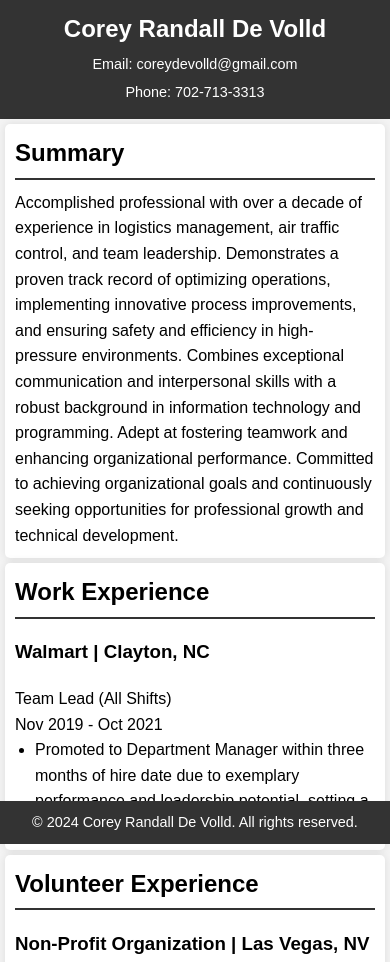
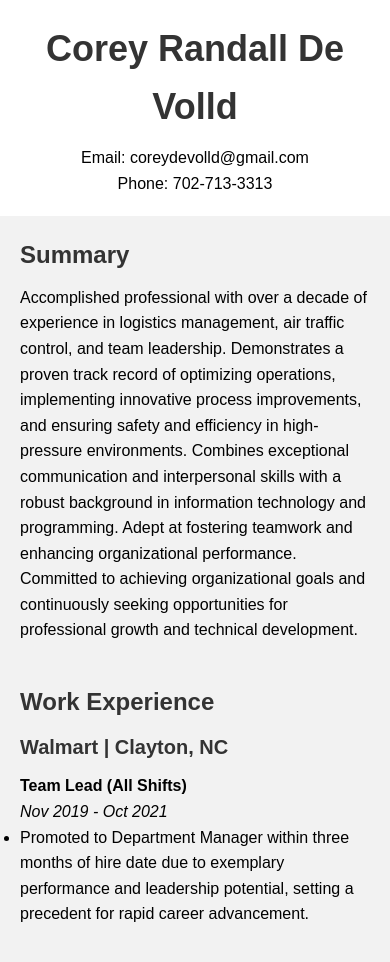
Before and after one commit to coreyrandall/self, a plain HTML site: page resume.html in a window 390 px wide. Shown: the top 962 px of the page. Drawn offline with Linux system fonts and the light colour scheme.

Commit message:
Update styles.css

```diff
--- a/styles.css
+++ b/styles.css
@@ -1,106 +1,69 @@
-/* Reset some default browser styles */
-body, h1, h2, p, ul {
+/* Reset default margin and padding */
+* {
     margin: 0;
     padding: 0;
+    box-sizing: border-box;
 }
 
-/* General styles */
 body {
     font-family: Arial, sans-serif;
     line-height: 1.6;
-    background-color: #f4f4f4;
-    padding-bottom: 50px; /* To avoid footer overlap */
+    background-color: #f2f2f2;
 }
 
 header {
-    background-color: #333;
-    color: white;
-    padding: 10px 0;
+    background-color: #fff;
+    padding: 20px 0;
+    position: sticky;
+    top: 0;
+    z-index: 1000;
+}
+
+.header-content {
+    max-width: 1200px;
+    margin: 0 auto;
     text-align: center;
 }
 
-header h1 {
-    margin: 0;
-}
-
-header p {
-    margin: 5px 0;
+main {
+    max-width: 1200px;
+    margin: 20px auto;
+    padding: 0 20px;
 }
 
 section {
-    padding: 20px;
-    margin: 20px auto;
-    background-color: white;
-    border-radius: 5px;
-    box-shadow: 0 0 10px rgba(0, 0, 0, 0.1);
-    max-width: 800px; /* Restrict the width on larger screens */
+    margin-bottom: 40px;
+}
+
+h1 {
+    font-size: 36px;
+    color: #333;
+    margin-bottom: 10px;
 }
 
 h2 {
-    border-bottom: 2px solid #333;
-    padding-bottom: 5px;
+    font-size: 24px;
+    color: #333;
     margin-bottom: 10px;
 }
 
-ul {
-    list-style-type: disc;
-    padding-left: 20px;
+h3 {
+    font-size: 20px;
+    color: #333;
+    margin-bottom: 10px;
 }
 
-.job {
-    margin-bottom: 20px;
+.job-title {
+    font-weight: bold;
+}
+
+.date {
+    font-style: italic;
 }
 
 footer {
+    text-align: center;
+    padding: 20px 0;
     background-color: #333;
-    color: white;
-    text-align: center;
-    padding: 10px 0;
-    position: fixed;
-    width: 100%;
-    bottom: 0;
+    color: #fff;
 }
-
-a {
-    color: white;
-    text-decoration: none;
-}
-
-a:hover {
-    text-decoration: underline;
-}
-
-/* Media Queries */
-@media (max-width: 768px) {
-    header, section, footer {
-        padding-left: 10px;
-        padding-right: 10px;
-    }
-
-    section {
-        margin: 10px;
-    }
-
-    footer {
-        padding: 15px 0;
-    }
-}
-
-@media (max-width: 480px) {
-    header h1 {
-        font-size: 1.5em;
-    }
-
-    header p, footer p {
-        font-size: 0.9em;
-    }
-
-    section {
-        margin: 5px;
-        padding: 10px;
-    }
-
-    footer {
-        padding: 10px 0;
-    }
-}
```
